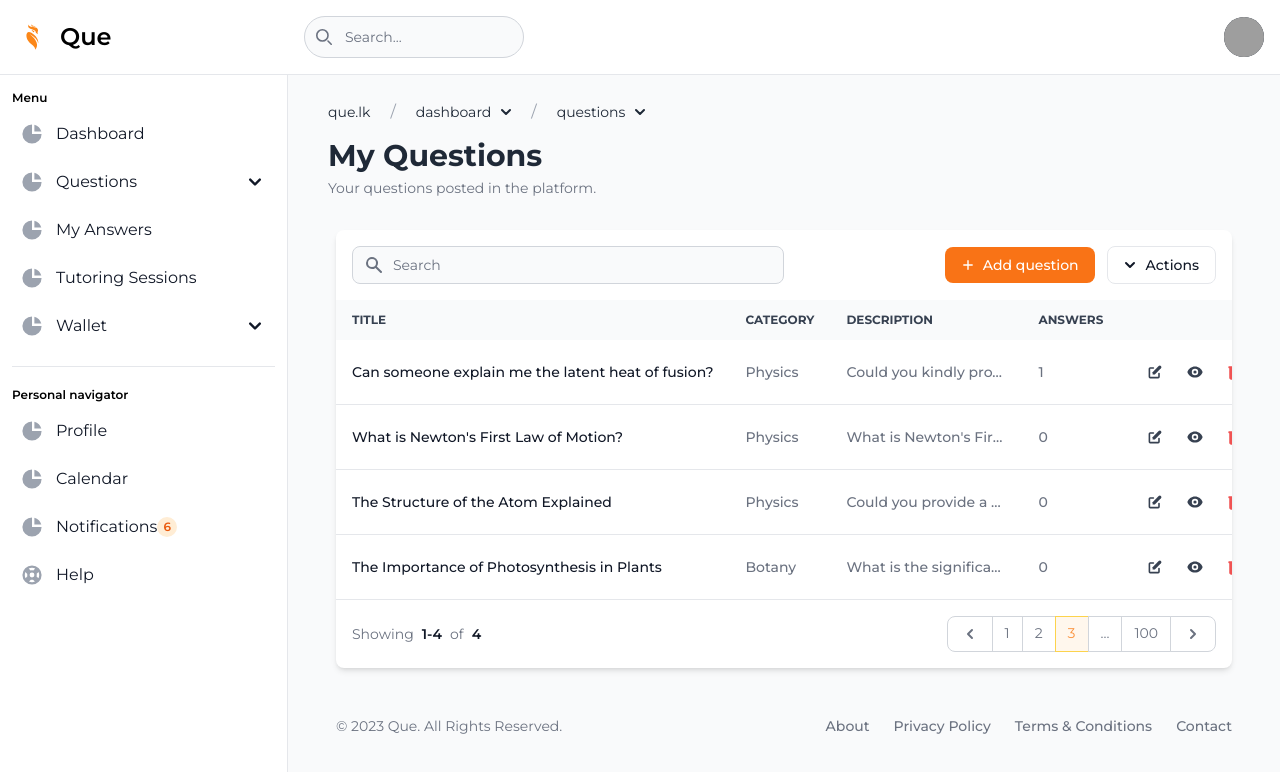
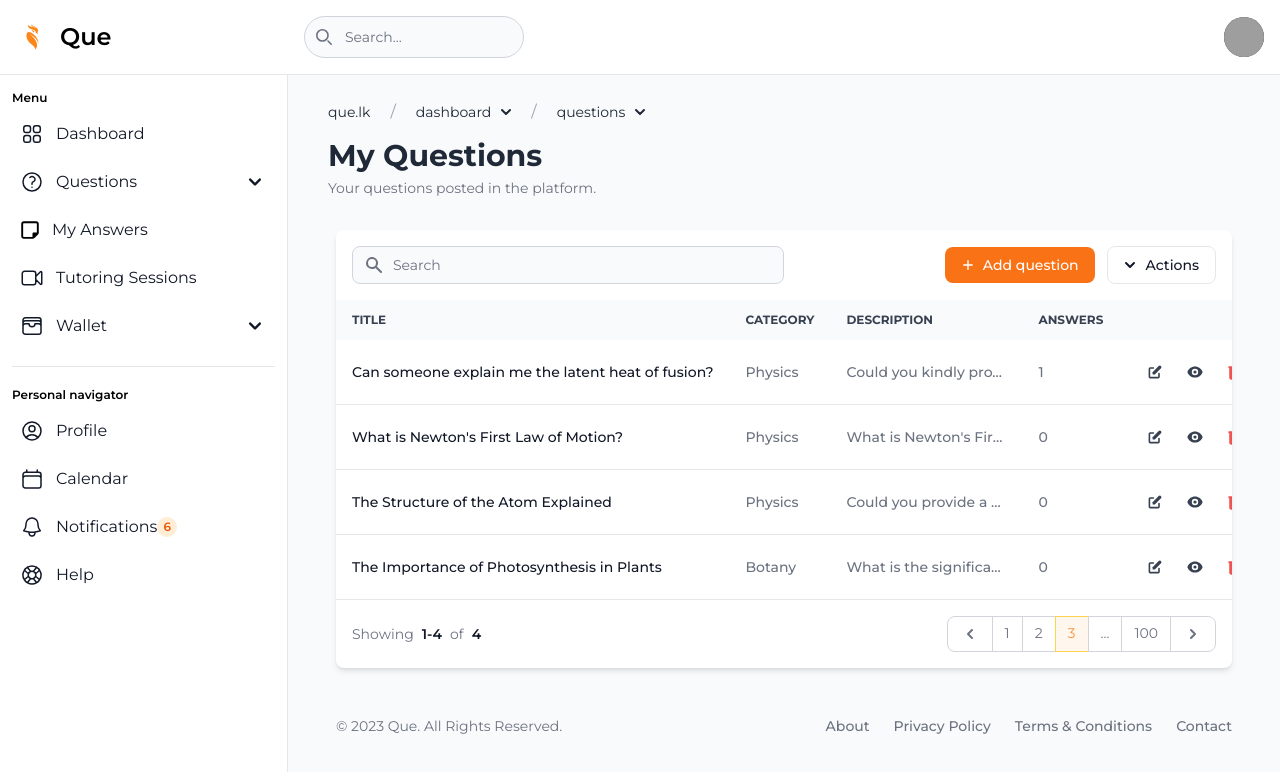
Before and after one commit to kodecosmo/mSpace23, a Next.js app: page /dashboard/questions in a window 1280 px wide. Shown: the top 772 px of the page. Built offline with nearby package versions, Linux system fonts and the light colour scheme; grey boxes are pictures that could not be loaded.

Commit message:
adding dashboard icons

```diff
--- a/src/components/atoms/SubscribeEmailAtom.jsx
+++ b/src/components/atoms/SubscribeEmailAtom.jsx
@@ -8,7 +8,7 @@ const SubscribeEmailAtom = () => {
                 <a href="#" className="inline-flex justify-between items-center py-1 px-1 pr-4 mb-7 text-sm text-blue-700 bg-blue-100 rounded-full dark:bg-blue-900 dark:text-blue-300 hover:bg-blue-200 dark:hover:bg-blue-800">
                     <span className="text-xs  bg-purple-600 rounded-full text-white px-4 py-1.5 mr-3">New</span> <span className="text-sm font-medium">Subscribe to our weekly newsletter! See what's new</span>
                     <svg className="w-2.5 h-2.5 ml-2" aria-hidden="true" xmlns="http://www.w3.org/2000/svg" fill="none" viewBox="0 0 6 10">
-                        <path stroke="currentColor" stroke-linecap="round" stroke-linejoin="round" stroke-width="2" d="m1 9 4-4-4-4" />
+                        <path stroke="currentColor" stroke-linecap="round" stroke-linejoin="round" strokeWidth="2" d="m1 9 4-4-4-4" />
                     </svg>
                 </a>
                 <h1 className="mb-4 text-3xl font-extrabold tracking-tight leading-none text-gray-900 md:text-5xl lg:text-5xl dark:text-white">We invest in the individual's potential</h1>
--- a/src/components/atoms/navbar/SideNavLink/Multiple.jsx
+++ b/src/components/atoms/navbar/SideNavLink/Multiple.jsx
@@ -1,13 +1,11 @@
 import Link from 'next/link'
 
-export default function MultipleSideNavLink({ svgPath = "", text = "Multiple Link", id = "multiple-link", count = "", subLinks = "" }) {
+export default function MultipleSideNavLink({ svg = "", text = "Multiple Link", id = "multiple-link", count = "", subLinks = "" }) {
 
     return (
         <li>
             <button type="button" className="flex items-center p-2 w-full text-base font-normal text-gray-900 rounded-lg transition duration-75 group hover:bg-gray-100 dark:text-white dark:hover:bg-gray-700" aria-controls={id} data-collapse-toggle={id}>
-                <svg aria-hidden="true" className="w-6 h-6 text-gray-400 transition duration-75 dark:text-gray-400 group-hover:text-gray-900 dark:group-hover:text-white" fill="currentColor" viewBox="0 0 20 20" xmlns="http://www.w3.org/2000/svg">
-                    {svgPath}
-                </svg>
+                {svg}
                 <span className="flex-1 ml-3 text-left whitespace-nowrap">{text}</span>
                 {(count == "") ? "" : <span className="inline-flex justify-center items-center w-5 h-5 text-xs font-semibold rounded-full text-primary-800 bg-primary-100 dark:bg-primary-200 dark:text-primary-800">{count}</span>}
                 <svg aria-hidden="true" className="w-6 h-6" fill="currentColor" viewBox="0 0 20 20" xmlns="http://www.w3.org/2000/svg"><path fillRule="evenodd" d="M5.293 7.293a1 1 0 011.414 0L10 10.586l3.293-3.293a1 1 0 111.414 1.414l-4 4a1 1 0 01-1.414 0l-4-4a1 1 0 010-1.414z" clipRule="evenodd" /></svg>
--- a/src/components/atoms/navbar/SideNavLink/Single.jsx
+++ b/src/components/atoms/navbar/SideNavLink/Single.jsx
@@ -1,13 +1,14 @@
 import Link from 'next/link'
 
-export default function SingleSideNavLink({ href = "#", svgPath = "", text="Single Link", count = ""  }) {
+export default function SingleSideNavLink({ href = "#", svg = "", text = "Single Link", count = "" }) {
 
     return (
         <li>
             <a href={href} className="flex items-center p-2 text-base font-normal text-gray-900 rounded-lg dark:text-white hover:bg-gray-100 dark:hover:bg-gray-700 group">
-                <svg aria-hidden="true" className="w-6 h-6 text-gray-400 transition duration-75 dark:text-gray-400 group-hover:text-gray-900 dark:group-hover:text-white" fill="currentColor" viewBox="0 0 20 20" xmlns="http://www.w3.org/2000/svg">
-                    {svgPath}
-                </svg>
+                {/*<svg aria-hidden="true" className="w-4 h-4 text-gray-400 transition duration-75 dark:text-gray-400 group-hover:text-gray-900 dark:group-hover:text-white" fill="currentColor" viewBox="0 0 20 20" xmlns="http://www.w3.org/2000/svg">
+
+                </svg>*/}
+                {svg}
                 <span className="ml-3">{text}</span>
                 {(count == "") ? "" : <span className="inline-flex justify-center items-center w-5 h-5 text-xs font-semibold rounded-full text-primary-800 bg-primary-100 dark:bg-primary-200 dark:text-primary-800">{count}</span>}
             </a>
--- a/src/components/molecules/SideNavbarMolecule.jsx
+++ b/src/components/molecules/SideNavbarMolecule.jsx
@@ -12,12 +12,18 @@ export default function SideNavbarMolecule({ windowHeight = 0 }) {
 
                         <DividerHeading text="Menu" />
 
-                        <SingleSideNavLink text="Dashboard" href="/dashboard" svgPath={<><path d="M2 10a8 8 0 018-8v8h8a8 8 0 11-16 0z" /><path d="M12 2.252A8.014 8.014 0 0117.748 8H12V2.252z" /></>} />
+                        <SingleSideNavLink text="Dashboard" href="/dashboard" svg={<svg xmlns="http://www.w3.org/2000/svg" fill="none" viewBox="0 0 24 24" strokeWidth={1.5} stroke="currentColor" className="w-6 h-6">
+                                <path strokeLinecap="round" strokeLinejoin="round" d="M3.75 6A2.25 2.25 0 016 3.75h2.25A2.25 2.25 0 0110.5 6v2.25a2.25 2.25 0 01-2.25 2.25H6a2.25 2.25 0 01-2.25-2.25V6zM3.75 15.75A2.25 2.25 0 016 13.5h2.25a2.25 2.25 0 012.25 2.25V18a2.25 2.25 0 01-2.25 2.25H6A2.25 2.25 0 013.75 18v-2.25zM13.5 6a2.25 2.25 0 012.25-2.25H18A2.25 2.25 0 0120.25 6v2.25A2.25 2.25 0 0118 10.5h-2.25a2.25 2.25 0 01-2.25-2.25V6zM13.5 15.75a2.25 2.25 0 012.25-2.25H18a2.25 2.25 0 012.25 2.25V18A2.25 2.25 0 0118 20.25h-2.25A2.25 2.25 0 0113.5 18v-2.25z" />
+                            </svg>}
+                        />
 
                         <MultipleSideNavLink
                             id="questions-sidenav-dropdown"
                             text="Questions"
-                            svgPath={<><path d="M2 10a8 8 0 018-8v8h8a8 8 0 11-16 0z" /><path d="M12 2.252A8.014 8.014 0 0117.748 8H12V2.252z" /></>}
+                            svg={<svg xmlns="http://www.w3.org/2000/svg" fill="none" viewBox="0 0 24 24" strokeWidth={1.5} stroke="currentColor" className="w-6 h-6">
+                                    <path strokeLinecap="round" strokeLinejoin="round" d="M9.879 7.519c1.171-1.025 3.071-1.025 4.242 0 1.172 1.025 1.172 2.687 0 3.712-.203.179-.43.326-.67.442-.745.361-1.45.999-1.45 1.827v.75M21 12a9 9 0 11-18 0 9 9 0 0118 0zm-9 5.25h.008v.008H12v-.008z" />
+                                </svg>
+                            }
                             subLinks={
                                 <>
                                     <MultipleSubLink text="Post Question" href="/dashboard/post-question" />
@@ -26,14 +32,23 @@ export default function SideNavbarMolecule({ windowHeight = 0 }) {
                             }
                         />
 
-                        <SingleSideNavLink text="My Answers" href="/dashboard/answers" svgPath={<><path d="M2 10a8 8 0 018-8v8h8a8 8 0 11-16 0z" /><path d="M12 2.252A8.014 8.014 0 0117.748 8H12V2.252z" /></>} />
+                        <SingleSideNavLink text="My Answers" href="/dashboard/answers" svg={<svg xmlns="http://www.w3.org/2000/svg" strokeWidth={1} stroke="currentColor" className="w-5 h-5" viewBox="0 0 448 512">
+                                <path d="M64 80c-8.8 0-16 7.2-16 16V416c0 8.8 7.2 16 16 16H288V352c0-17.7 14.3-32 32-32h80V96c0-8.8-7.2-16-16-16H64zM288 480H64c-35.3 0-64-28.7-64-64V96C0 60.7 28.7 32 64 32H384c35.3 0 64 28.7 64 64V320v5.5c0 17-6.7 33.3-18.7 45.3l-90.5 90.5c-12 12-28.3 18.7-45.3 18.7H288z" />
+                            </svg>}
+                        />
 
-                        <SingleSideNavLink text="Tutoring Sessions" href="/dashboard/tutoring-sessions" svgPath={<><path d="M2 10a8 8 0 018-8v8h8a8 8 0 11-16 0z" /><path d="M12 2.252A8.014 8.014 0 0117.748 8H12V2.252z" /></>} />
+                        <SingleSideNavLink text="Tutoring Sessions" href="/dashboard/tutoring-sessions" svg={<svg xmlns="http://www.w3.org/2000/svg" fill="none" viewBox="0 0 24 24" strokeWidth={1.5} stroke="currentColor" className="w-6 h-6">
+                                <path strokeLinecap="round" d="M15.75 10.5l4.72-4.72a.75.75 0 011.28.53v11.38a.75.75 0 01-1.28.53l-4.72-4.72M4.5 18.75h9a2.25 2.25 0 002.25-2.25v-9a2.25 2.25 0 00-2.25-2.25h-9A2.25 2.25 0 002.25 7.5v9a2.25 2.25 0 002.25 2.25z" />
+                            </svg>}
+                        />
 
                         <MultipleSideNavLink
                             id="wallet-sidenav-dropdown"
                             text="Wallet"
-                            svgPath={<><path d="M2 10a8 8 0 018-8v8h8a8 8 0 11-16 0z" /><path d="M12 2.252A8.014 8.014 0 0117.748 8H12V2.252z" /></>}
+                            svg={<svg xmlns="http://www.w3.org/2000/svg" fill="none" viewBox="0 0 24 24" strokeWidth={1.5} stroke="currentColor" className="w-6 h-6">
+                                    <path strokeLinecap="round" strokeLinejoin="round" d="M21 12a2.25 2.25 0 00-2.25-2.25H15a3 3 0 11-6 0H5.25A2.25 2.25 0 003 12m18 0v6a2.25 2.25 0 01-2.25 2.25H5.25A2.25 2.25 0 013 18v-6m18 0V9M3 12V9m18 0a2.25 2.25 0 00-2.25-2.25H5.25A2.25 2.25 0 003 9m18 0V6a2.25 2.25 0 00-2.25-2.25H5.25A2.25 2.25 0 003 6v3" />
+                                </svg>
+                            }
                             subLinks={
                                 <>
                                     <MultipleSubLink text="Transactions" href="/dashboard/wallet/transactions" />
@@ -47,13 +62,25 @@ export default function SideNavbarMolecule({ windowHeight = 0 }) {
 
                         <DividerHeading text="Personal navigator" />
 
-                        <SingleSideNavLink text="Profile" href="/profile" svgPath={<><path d="M2 10a8 8 0 018-8v8h8a8 8 0 11-16 0z" /><path d="M12 2.252A8.014 8.014 0 0117.748 8H12V2.252z" /></>} />
+                        <SingleSideNavLink text="Profile" href="/profile" svg={<svg xmlns="http://www.w3.org/2000/svg" fill="none" viewBox="0 0 24 24" strokeWidth={1.5} stroke="currentColor" className="w-6 h-6">
+                                <path strokeLinecap="round" strokeLinejoin="round" d="M17.982 18.725A7.488 7.488 0 0012 15.75a7.488 7.488 0 00-5.982 2.975m11.963 0a9 9 0 10-11.963 0m11.963 0A8.966 8.966 0 0112 21a8.966 8.966 0 01-5.982-2.275M15 9.75a3 3 0 11-6 0 3 3 0 016 0z" />
+                            </svg>}
+                        />
 
-                        <SingleSideNavLink text="Calendar" href="/dashboard/calendar" svgPath={<><path d="M2 10a8 8 0 018-8v8h8a8 8 0 11-16 0z" /><path d="M12 2.252A8.014 8.014 0 0117.748 8H12V2.252z" /></>} />
+                        <SingleSideNavLink text="Calendar" href="/dashboard/calendar" svg={<svg xmlns="http://www.w3.org/2000/svg" fill="none" viewBox="0 0 24 24" strokeWidth={1.5} stroke="currentColor" className="w-6 h-6">
+                                <path strokeLinecap="round" strokeLinejoin="round" d="M6.75 3v2.25M17.25 3v2.25M3 18.75V7.5a2.25 2.25 0 012.25-2.25h13.5A2.25 2.25 0 0121 7.5v11.25m-18 0A2.25 2.25 0 005.25 21h13.5A2.25 2.25 0 0021 18.75m-18 0v-7.5A2.25 2.25 0 015.25 9h13.5A2.25 2.25 0 0121 11.25v7.5" />
+                            </svg>}
+                        />
 
-                        <SingleSideNavLink text="Notifications" href="/dashboard/notifications" count="6" svgPath={<><path d="M2 10a8 8 0 018-8v8h8a8 8 0 11-16 0z" /><path d="M12 2.252A8.014 8.014 0 0117.748 8H12V2.252z" /></>} />
+                        <SingleSideNavLink text="Notifications" href="/dashboard/notifications" count="6" svg={<svg xmlns="http://www.w3.org/2000/svg" fill="none" viewBox="0 0 24 24" strokeWidth={1.5} stroke="currentColor" className="w-6 h-6">
+                                <path strokeLinecap="round" strokeLinejoin="round" d="M14.857 17.082a23.848 23.848 0 005.454-1.31A8.967 8.967 0 0118 9.75v-.7V9A6 6 0 006 9v.75a8.967 8.967 0 01-2.312 6.022c1.733.64 3.56 1.085 5.455 1.31m5.714 0a24.255 24.255 0 01-5.714 0m5.714 0a3 3 0 11-5.714 0" />
+                            </svg>}
+                        />
 
-                        <SingleSideNavLink text="Help" href="/help" svgPath={<><path fillRule="evenodd" d="M18 10a8 8 0 11-16 0 8 8 0 0116 0zm-2 0c0 .993-.241 1.929-.668 2.754l-1.524-1.525a3.997 3.997 0 00.078-2.183l1.562-1.562C15.802 8.249 16 9.1 16 10zm-5.165 3.913l1.58 1.58A5.98 5.98 0 0110 16a5.976 5.976 0 01-2.516-.552l1.562-1.562a4.006 4.006 0 001.789.027zm-4.677-2.796a4.002 4.002 0 01-.041-2.08l-.08.08-1.53-1.533A5.98 5.98 0 004 10c0 .954.223 1.856.619 2.657l1.54-1.54zm1.088-6.45A5.974 5.974 0 0110 4c.954 0 1.856.223 2.657.619l-1.54 1.54a4.002 4.002 0 00-2.346.033L7.246 4.668zM12 10a2 2 0 11-4 0 2 2 0 014 0z" clipRule="evenodd" /></>} />
+                        <SingleSideNavLink text="Help" href="/help" svg={<svg xmlns="http://www.w3.org/2000/svg" fill="none" viewBox="0 0 24 24" strokeWidth={1.5} stroke="currentColor" className="w-6 h-6">
+                                <path strokeLinecap="round" strokeLinejoin="round" d="M16.712 4.33a9.027 9.027 0 011.652 1.306c.51.51.944 1.064 1.306 1.652M16.712 4.33l-3.448 4.138m3.448-4.138a9.014 9.014 0 00-9.424 0M19.67 7.288l-4.138 3.448m4.138-3.448a9.014 9.014 0 010 9.424m-4.138-5.976a3.736 3.736 0 00-.88-1.388 3.737 3.737 0 00-1.388-.88m2.268 2.268a3.765 3.765 0 010 2.528m-2.268-4.796a3.765 3.765 0 00-2.528 0m4.796 4.796c-.181.506-.475.982-.88 1.388a3.736 3.736 0 01-1.388.88m2.268-2.268l4.138 3.448m0 0a9.027 9.027 0 01-1.306 1.652c-.51.51-1.064.944-1.652 1.306m0 0l-3.448-4.138m3.448 4.138a9.014 9.014 0 01-9.424 0m5.976-4.138a3.765 3.765 0 01-2.528 0m0 0a3.736 3.736 0 01-1.388-.88 3.737 3.737 0 01-.88-1.388m2.268 2.268L7.288 19.67m0 0a9.024 9.024 0 01-1.652-1.306 9.027 9.027 0 01-1.306-1.652m0 0l4.138-3.448M4.33 16.712a9.014 9.014 0 010-9.424m4.138 5.976a3.765 3.765 0 010-2.528m0 0c.181-.506.475-.982.88-1.388a3.736 3.736 0 011.388-.88m-2.268 2.268L4.33 7.288m6.406 1.18L7.288 4.33m0 0a9.024 9.024 0 00-1.652 1.306A9.025 9.025 0 004.33 7.288" />
+                            </svg>}
+                        />
 
                     </ul>
                 </div>
```
